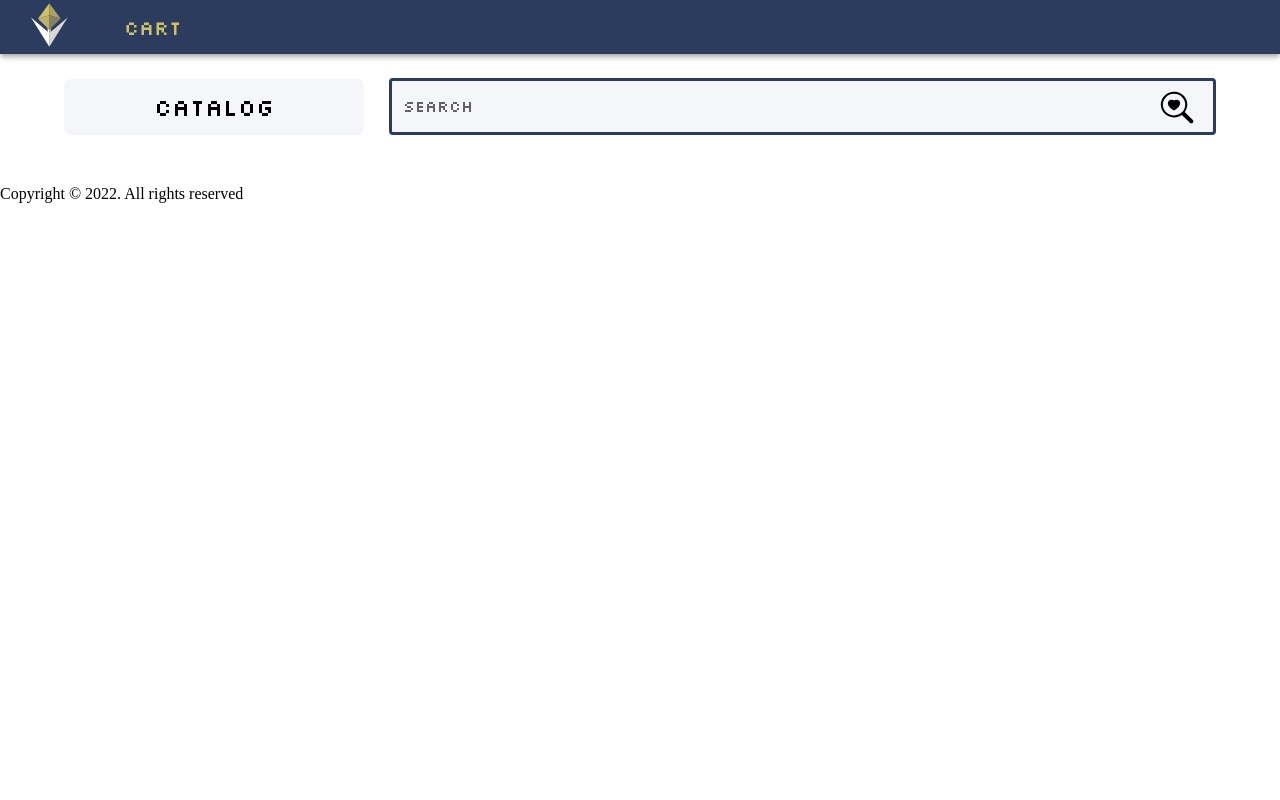
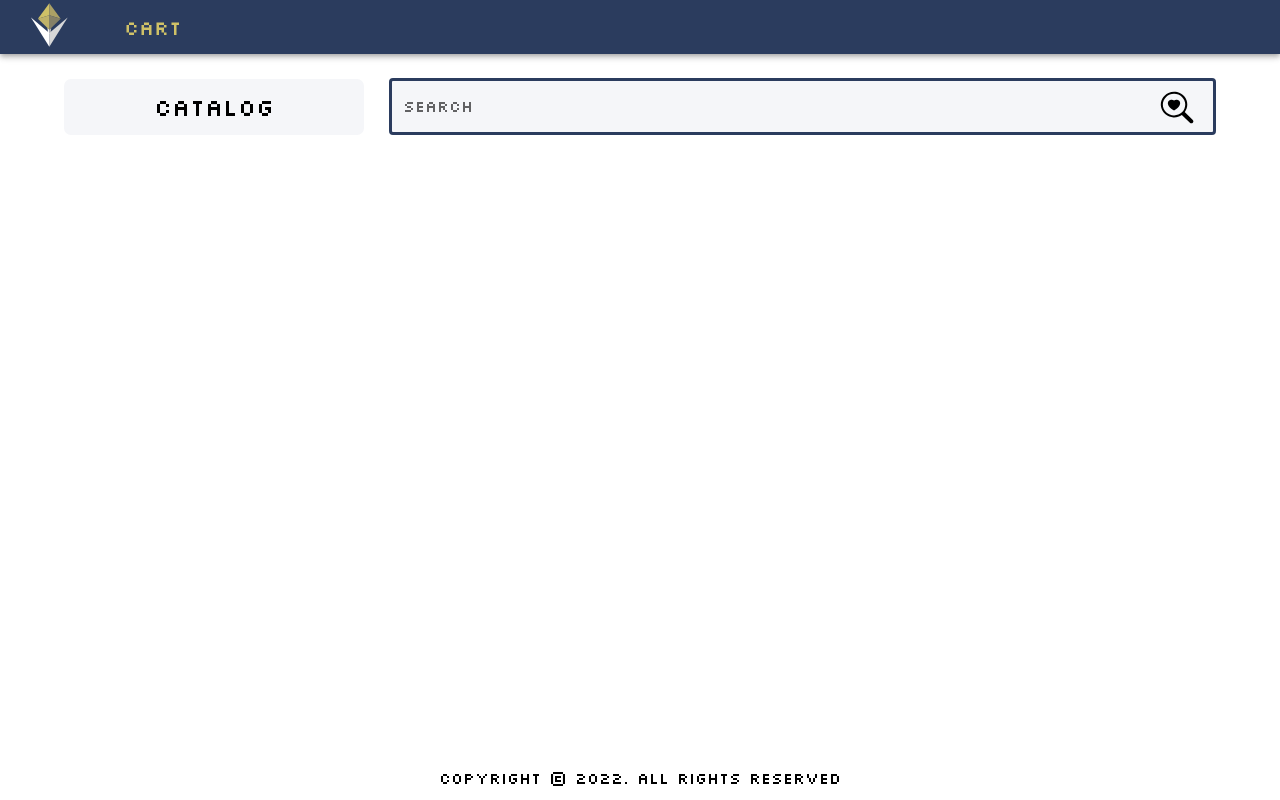
Before and after one commit to gamma-eclipse/crypto-market, a React (Create React App) app in the folder frontend/: page / in a window 1280 px wide. Built offline with nearby package versions, Linux system fonts and the light colour scheme.

Commit message:
asdasdasd (#4)

```diff
--- a/frontend/src/shared/ui/Layout/index.tsx
+++ b/frontend/src/shared/ui/Layout/index.tsx
@@ -1,18 +1,24 @@
-import { Container } from '@mui/material';
+import { Container, styled } from '@mui/material';
 import React from 'react';
 import { Footer } from 'widgets/footer';
 import { Header } from 'widgets/header';
 
 type LayoutProps = React.PropsWithChildren;
 
+const Wrapper = styled('div')`
+  display: flex;
+  flex-direction: column;
+  min-height: 100vh;
+`;
+
 export const Layout = ({ children }: LayoutProps) => {
   return (
-    <div>
+    <Wrapper>
       <Header />
       <main style={{ marginTop: 25 }}>
         <Container maxWidth="lg">{children}</Container>
       </main>
       <Footer />
-    </div>
+    </Wrapper>
   );
 };
--- a/frontend/src/widgets/footer/index.tsx
+++ b/frontend/src/widgets/footer/index.tsx
@@ -1,5 +1,19 @@
+import { Typography, styled } from '@mui/material';
 import React from 'react';
 
+const Wrapper = styled('footer')`
+  margin-top: auto;
+  padding: 10px 15px;
+`;
+
+const Copy = styled(Typography)`
+  text-align: center;
+`;
+
 export const Footer = () => {
-  return <footer>Copyright © 2022. All rights reserved</footer>;
+  return (
+    <Wrapper>
+      <Copy>Copyright © 2022. All rights reserved</Copy>
+    </Wrapper>
+  );
 };
```
